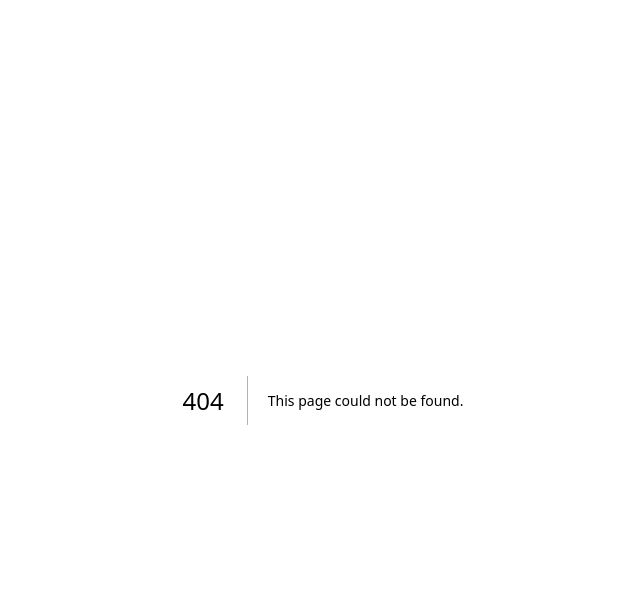
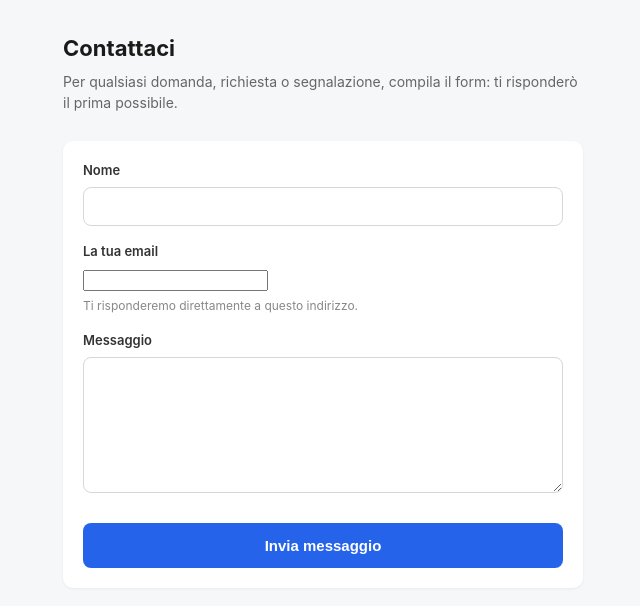
Before and after one commit to theseo212/padel-frontend, a Next.js app: page /contatti in a window 1280 px wide. Before the commit this address had no page. Shown: the top 606 px of the page, without its empty margins (317-957 px from the left). Built offline with nearby package versions, Linux system fonts and the light colour scheme.

Commit message:
Add files via upload

```diff
--- /dev/null
+++ b/app/contatti/page.js
@@ -0,0 +1,96 @@
+'use client';
+
+import { useState } from 'react';
+
+const API_URL = '/api';
+
+export default function Contatti() {
+  const [nome, setNome] = useState('');
+  const [email, setEmail] = useState('');
+  const [messaggio, setMessaggio] = useState('');
+  const [inviando, setInviando] = useState(false);
+  const [inviato, setInviato] = useState(false);
+  const [errore, setErrore] = useState(null);
+
+  async function inviaMessaggio(evento) {
+    evento.preventDefault();
+    setErrore(null);
+
+    if (!nome.trim() || !email.trim() || !messaggio.trim()) {
+      setErrore('Compila tutti i campi prima di inviare.');
+      return;
+    }
+
+    setInviando(true);
+    try {
+      const risposta = await fetch(`${API_URL}/contatti`, {
+        method: 'POST',
+        headers: { 'Content-Type': 'application/json' },
+        body: JSON.stringify({ nome, email, messaggio }),
+      });
+
+      const dati = await risposta.json();
+
+      if (!risposta.ok) {
+        const testoErrore = typeof dati.detail === 'string' ? dati.detail : 'Si è verificato un errore, riprova.';
+        setErrore(testoErrore);
+        return;
+      }
+
+      setInviato(true);
+    } catch {
+      setErrore('Non riesco a contattare il server. Controlla la connessione e riprova.');
+    } finally {
+      setInviando(false);
+    }
+  }
+
+  if (inviato) {
+    return (
+      <main className="pagina">
+        <div className="sezione">
+          <p className="messaggio-successo">✅ Grazie! Ho ricevuto il tuo messaggio, ti risponderò il prima possibile.</p>
+        </div>
+      </main>
+    );
+  }
+
+  return (
+    <main className="pagina">
+      <div className="intestazione">
+        <h1>Contattaci</h1>
+        <p>Per qualsiasi domanda, richiesta o segnalazione, compila il form: ti risponderò il prima possibile.</p>
+      </div>
+
+      {errore && <p className="messaggio-errore">{errore}</p>}
+
+      <form className="sezione" onSubmit={inviaMessaggio}>
+        <div className="campo">
+          <label htmlFor="nome">Nome</label>
+          <input id="nome" type="text" value={nome} onChange={(e) => setNome(e.target.value)} />
+        </div>
+        <div className="campo">
+          <label htmlFor="email">La tua email</label>
+          <input id="email" type="email" value={email} onChange={(e) => setEmail(e.target.value)} />
+          <p className="testo-piccolo">Ti risponderemo direttamente a questo indirizzo.</p>
+        </div>
+        <div className="campo">
+          <label htmlFor="messaggio">Messaggio</label>
+          <textarea
+            id="messaggio"
+            rows={6}
+            value={messaggio}
+            onChange={(e) => setMessaggio(e.target.value)}
+            style={{
+              width: '100%', padding: '10px 12px', border: '1px solid #d5d7db',
+              borderRadius: '8px', fontSize: '15px', fontFamily: 'inherit', resize: 'vertical',
+            }}
+          />
+        </div>
+        <button className="bottone-primario" type="submit" disabled={inviando}>
+          {inviando ? 'Invio in corso…' : 'Invia messaggio'}
+        </button>
+      </form>
+    </main>
+  );
+}
```
